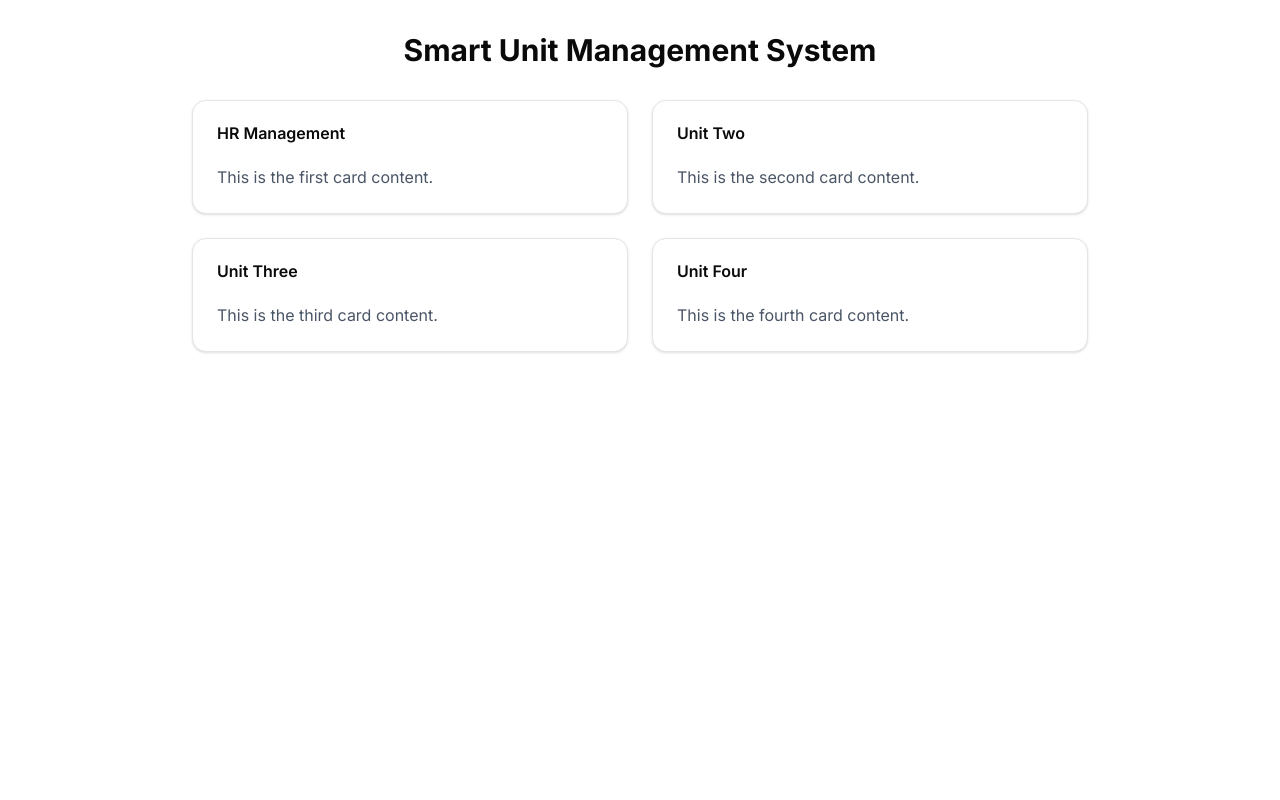
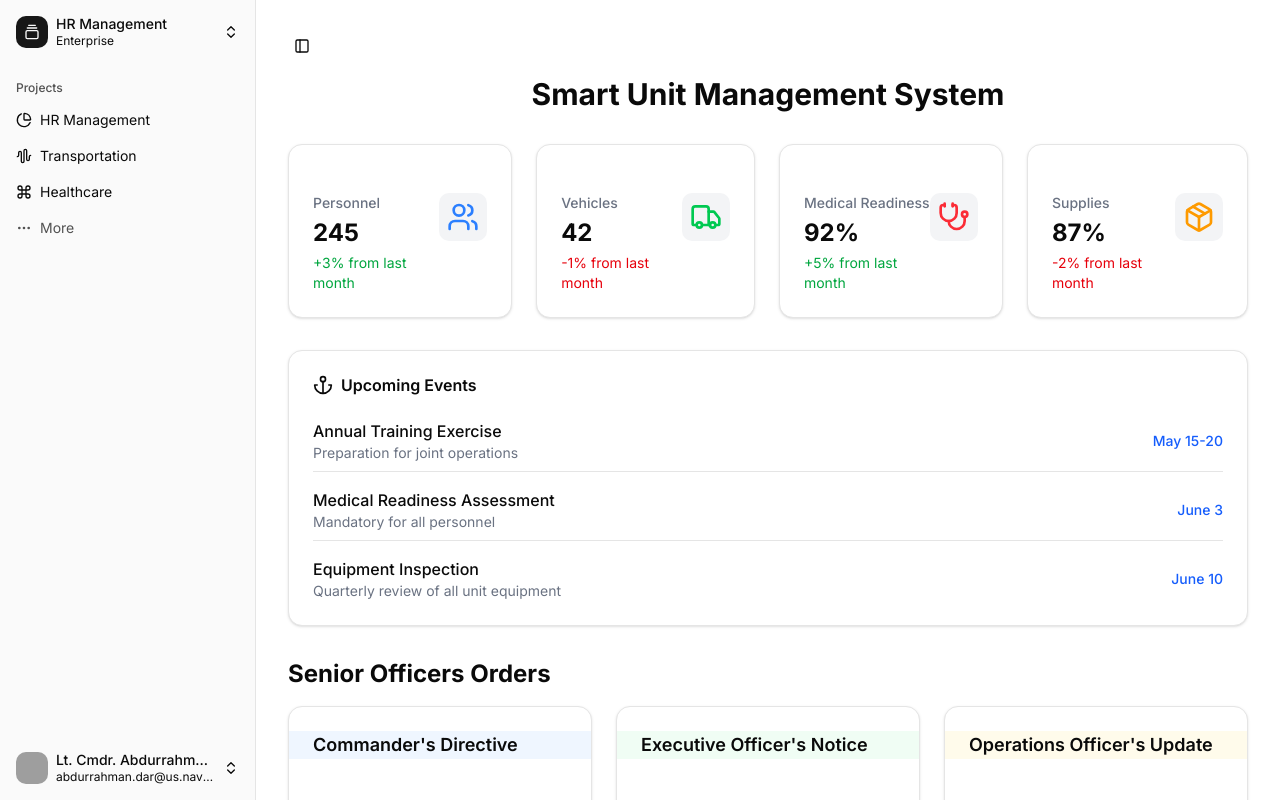
Before and after one commit to MoosaZK/smart-unit-management-system, a Next.js app: page / in a window 1280 px wide. Shown: the top 800 px of the page. Built offline with nearby package versions, Linux system fonts and the light colour scheme; grey boxes are pictures that could not be loaded.

Commit message:
Enhance dashboard with detailed unit management overview and sidebar customization

```diff
--- a/src/app/hr-management/layout.js
+++ b/src/app/hr-management/layout.js
@@ -2,11 +2,49 @@
 import React from 'react'
 import {AppSidebar} from '@/components/app-sidebar'
 import { SidebarProvider, SidebarTrigger } from '@/components/ui/sidebar'
+import { Anchor, Command, PieChart } from 'lucide-react'
+
+// HR Management specific data
+const hrData = {
+  teams: [
+    {
+      name: "HR Management",
+      logo: PieChart,
+      plan: "Enterprise",
+    }
+  ],
+  projects: [
+    {
+      name: "Stats",
+      url: "/hr-management",
+      icon: PieChart,
+    },
+    {
+      name: "Officers",
+      url: "/hr-management/officers",
+      icon: Command,
+    },
+    {
+      name: "Sailors",
+      url: "/hr-management/sailors",
+      icon: Anchor,
+    },
+  ],
+  user: {
+    name: "Lt. Cmdr. Abdurrahman Dar",
+    email: "abdurrahman.dar@us.navy.mil",
+    avatar: "/avatars/shadcn.jpg",
+  }
+}
 
 export default function Layout({ children }) {
     return (
       <SidebarProvider>
-        <AppSidebar />
+        <AppSidebar
+          teams={hrData.teams}
+          projects={hrData.projects}
+          user={hrData.user}
+        />
         <main className='w-full px-4 '>
           <SidebarTrigger />
           {children}
--- a/src/app/page.js
+++ b/src/app/page.js
@@ -1,21 +1,187 @@
+'use client'
 import React from 'react'
 import { Card, CardContent, CardHeader, CardTitle} from "@/components/ui/card"
 import Link from 'next/link'
+import { AppSidebar } from '@/components/app-sidebar'
+import { SidebarProvider, SidebarTrigger } from '@/components/ui/sidebar'
+import { AudioWaveform, Command, GalleryVerticalEnd, PieChart, Anchor, Users, Truck, Stethoscope, Package } from 'lucide-react'
+
+// Main page data with projects for each unit
+const mainData = {
+  teams: [
+    {
+      name: "HR Management",
+      logo: GalleryVerticalEnd,
+      plan: "Enterprise",
+    },
+    {
+      name: "Transportation",
+      logo: AudioWaveform,
+      plan: "Startup",
+    },
+    {
+      name: "Healthcare and medical readiness",
+      logo: Command,
+      plan: "Free",
+    },
+  ],
+  projects: [
+    {
+      name: "HR Management",
+      url: "/hr-management",
+      icon: PieChart,
+    },
+    {
+      name: "Transportation",
+      url: "/transportation",
+      icon: AudioWaveform,
+    },
+    {
+      name: "Healthcare",
+      url: "/healthcare",
+      icon: Command,
+    },
+  ],
+  user: {
+    name: "Lt. Cmdr. Abdurrahman Dar",
+    email: "abdurrahman.dar@us.navy.mil",
+    avatar: "/avatars/shadcn.jpg",
+  }
+}
 
 export default function Home() {
   return (
-    <main className="min-h-screen p-8">
-      <h1 className="text-3xl font-bold mb-8 text-center">Smart Unit Management System</h1>
+    <SidebarProvider>
+      <AppSidebar
+        teams={mainData.teams}
+        projects={mainData.projects}
+        user={mainData.user}
+      />
+      <main className="w-full min-h-screen p-8">
+        <SidebarTrigger className="mb-4" />
+        <h1 className="text-3xl font-bold mb-8 text-center">Smart Unit Management System</h1>
 
-      <div className="grid grid-cols-1 md:grid-cols-2 gap-6 max-w-4xl mx-auto">
-        <Link href="/hr-management">
-          <UnitCard title="HR Management" content="This is the first card content." />
-        </Link>
-        <UnitCard title="Unit Two" content="This is the second card content." />
-        <UnitCard title="Unit Three" content="This is the third card content." />
-        <UnitCard title="Unit Four" content="This is the fourth card content." />
-      </div>
-    </main>
+        {/* Top row with general information */}
+        <div className="flex flex-row gap-6 mb-8 max-w-6xl mx-auto">
+          <InfoCard
+            title="Personnel"
+            value="245"
+            icon={<Users className="h-8 w-8 text-blue-500" />}
+            change="+3%"
+          />
+          <InfoCard
+            title="Vehicles"
+            value="42"
+            icon={<Truck className="h-8 w-8 text-green-500" />}
+            change="-1%"
+          />
+          <InfoCard
+            title="Medical Readiness"
+            value="92%"
+            icon={<Stethoscope className="h-8 w-8 text-red-500" />}
+            change="+5%"
+          />
+          <InfoCard
+            title="Supplies"
+            value="87%"
+            icon={<Package className="h-8 w-8 text-amber-500" />}
+            change="-2%"
+          />
+        </div>
+
+        {/* Events section */}
+        <div className="mb-8 max-w-6xl mx-auto">
+          <Card>
+            <CardHeader>
+              <CardTitle className="flex items-center">
+                <Anchor className="h-5 w-5 mr-2" />
+                Upcoming Events
+              </CardTitle>
+            </CardHeader>
+            <CardContent>
+              <div className="space-y-4">
+                <div className="flex justify-between items-center pb-2 border-b">
+                  <div>
+                    <h4 className="font-medium">Annual Training Exercise</h4>
+                    <p className="text-sm text-gray-500">Preparation for joint operations</p>
+                  </div>
+                  <div className="text-sm font-medium text-blue-600">May 15-20</div>
+                </div>
+                <div className="flex justify-between items-center pb-2 border-b">
+                  <div>
+                    <h4 className="font-medium">Medical Readiness Assessment</h4>
+                    <p className="text-sm text-gray-500">Mandatory for all personnel</p>
+                  </div>
+                  <div className="text-sm font-medium text-blue-600">June 3</div>
+                </div>
+                <div className="flex justify-between items-center">
+                  <div>
+                    <h4 className="font-medium">Equipment Inspection</h4>
+                    <p className="text-sm text-gray-500">Quarterly review of all unit equipment</p>
+                  </div>
+                  <div className="text-sm font-medium text-blue-600">June 10</div>
+                </div>
+              </div>
+            </CardContent>
+          </Card>
+        </div>
+
+        {/* Senior Officers Orders section */}
+        <div className="mb-8 max-w-6xl mx-auto">
+          <h2 className="text-2xl font-bold mb-4">Senior Officers Orders</h2>
+          <div className="grid grid-cols-1 md:grid-cols-3 gap-6">
+            <Card className="hover:shadow-lg transition-shadow">
+              <CardHeader className="bg-blue-50">
+                <CardTitle className="text-lg">Commander&apos;s Directive</CardTitle>
+              </CardHeader>
+              <CardContent className="pt-4">
+                <p className="text-gray-700 mb-3">All unit leaders must complete the updated operational readiness report by end of week.</p>
+                <p className="text-sm text-gray-500">Issued: April 28, 2023</p>
+                <div className="mt-4 flex items-center">
+                  <div className="h-8 w-8 rounded-full bg-blue-100 flex items-center justify-center mr-2">
+                    <span className="font-bold text-blue-700">JD</span>
+                  </div>
+                  <span className="text-sm font-medium">Capt. James Donovan</span>
+                </div>
+              </CardContent>
+            </Card>
+
+            <Card className="hover:shadow-lg transition-shadow">
+              <CardHeader className="bg-green-50">
+                <CardTitle className="text-lg">Executive Officer&apos;s Notice</CardTitle>
+              </CardHeader>
+              <CardContent className="pt-4">
+                <p className="text-gray-700 mb-3">Schedule adjustments for summer training rotations are now available. Review and submit feedback by Friday.</p>
+                <p className="text-sm text-gray-500">Issued: April 30, 2023</p>
+                <div className="mt-4 flex items-center">
+                  <div className="h-8 w-8 rounded-full bg-green-100 flex items-center justify-center mr-2">
+                    <span className="font-bold text-green-700">SL</span>
+                  </div>
+                  <span className="text-sm font-medium">Cmdr. Sarah Lin</span>
+                </div>
+              </CardContent>
+            </Card>
+
+            <Card className="hover:shadow-lg transition-shadow">
+              <CardHeader className="bg-amber-50">
+                <CardTitle className="text-lg">Operations Officer&apos;s Update</CardTitle>
+              </CardHeader>
+              <CardContent className="pt-4">
+                <p className="text-gray-700 mb-3">New equipment maintenance protocols are in effect immediately. Training sessions will be held next week.</p>
+                <p className="text-sm text-gray-500">Issued: May 1, 2023</p>
+                <div className="mt-4 flex items-center">
+                  <div className="h-8 w-8 rounded-full bg-amber-100 flex items-center justify-center mr-2">
+                    <span className="font-bold text-amber-700">RM</span>
+                  </div>
+                  <span className="text-sm font-medium">Lt. Cmdr. Robert Martinez</span>
+                </div>
+              </CardContent>
+            </Card>
+          </div>
+        </div>
+
+      </main>
+    </SidebarProvider>
   )
 }
 
@@ -31,3 +197,28 @@ function UnitCard({ title, content }) {
     </Card>
   )
 }
+
+function InfoCard({ title, value, icon, change }) {
+  const isPositive = change && change.startsWith('+');
+
+  return (
+    <Card>
+      <CardContent className="pt-6">
+        <div className="flex justify-between items-start">
+          <div>
+            <p className="text-sm font-medium text-gray-500">{title}</p>
+            <h3 className="text-2xl font-bold mt-1">{value}</h3>
+            {change && (
+              <p className={`text-sm mt-1 ${isPositive ? 'text-green-600' : 'text-red-600'}`}>
+                {change} from last month
+              </p>
+            )}
+          </div>
+          <div className="p-2 rounded-lg bg-gray-100">
+            {icon}
+          </div>
+        </div>
+      </CardContent>
+    </Card>
+  )
+}
--- a/src/components/app-sidebar.jsx
+++ b/src/components/app-sidebar.jsx
@@ -15,7 +15,7 @@ import {
   Anchor,
 } from "lucide-react"
 
-import { NavMain } from "@/components/nav-main"
+// import { NavMain } from "@/components/nav-main"
 import { NavProjects } from "@/components/nav-projects"
 import { NavUser } from "@/components/nav-user"
 import { TeamSwitcher } from "@/components/team-switcher"
@@ -158,19 +158,22 @@ const data = {
 }
 
 export function AppSidebar({
+  teams = data.teams,
+  projects = data.projects,
+  user = data.user,
   ...props
 }) {
   return (
     (<Sidebar collapsible="icon" {...props}>
       <SidebarHeader>
-        <TeamSwitcher teams={data.teams} />
+        <TeamSwitcher teams={teams} />
       </SidebarHeader>
       <SidebarContent>
         {/* <NavMain items={data.navMain} /> */}
-        <NavProjects projects={data.projects} />
+        <NavProjects projects={projects} />
       </SidebarContent>
       <SidebarFooter>
-        <NavUser user={data.user} />
+        <NavUser user={user} />
       </SidebarFooter>
       <SidebarRail />
     </Sidebar>)
```
